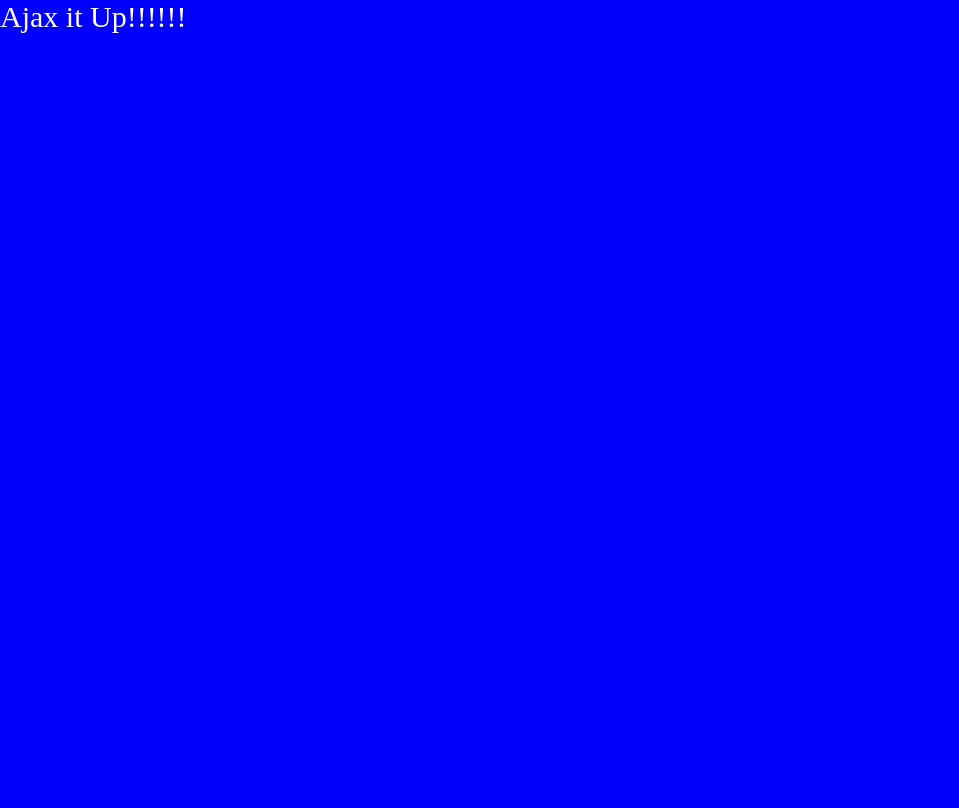
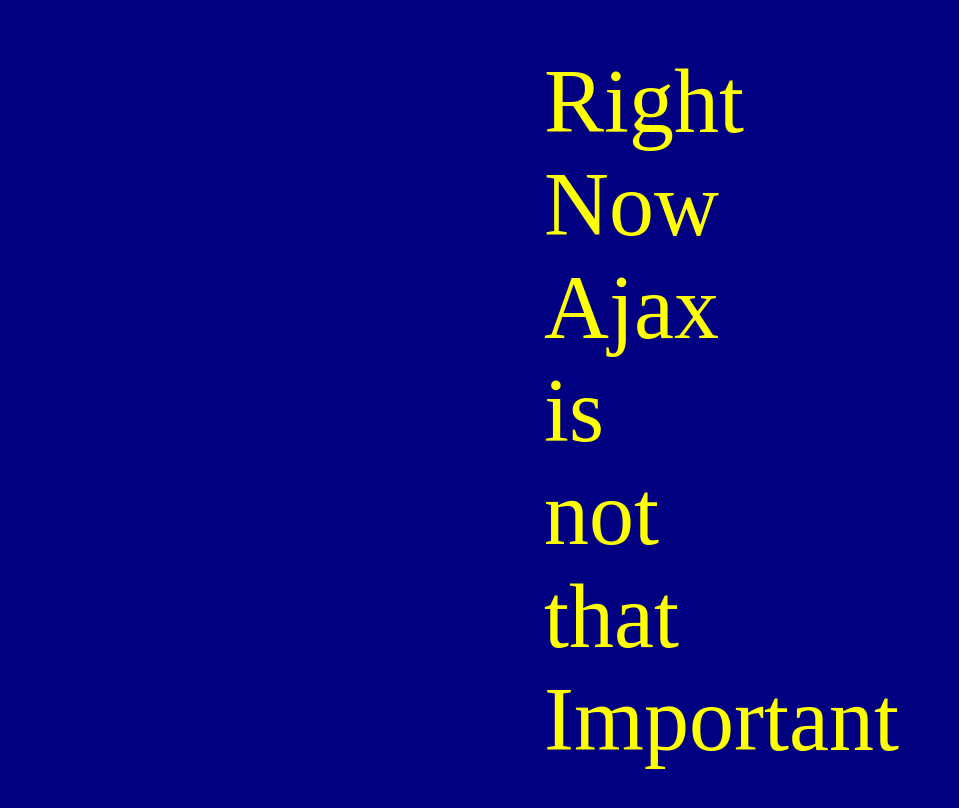
Before and after one commit to 1611Aryan/Ajax.github.io, a plain HTML site: page index.html in a window 1280 px wide. Shown: the whole page, without its empty margins (0-959 px from the left). Drawn offline with Linux system fonts and the light colour scheme.

Commit message:
somethinhg

```diff
--- a/index.html
+++ b/index.html
@@ -5,22 +5,27 @@
 <title>Untitled Document</title>
     <style>
         body{
-            background-color: blue;
+            background-color: navy;
             margin:0;
             padding:0;
-            color:white;
-            font-size:30px;
+            color:yellow;
+            font-size:90px;
+        }
+        p{
+            padding:50px;
+            width:15%;
+            margin:0 auto;
         }
     </style>
 </head>
     <script type="text/javascript" src="jquery/jquery.min.js"></script>
 <body>
-    Ajax it Up!!!!!!
+    <p id="text"></p>
     <script type="text/javascript">
         $.ajax("text.txt").done(function(data){
-            alert(data);
-        }).fail(function(data){
-            alert("error");
+         $("#text").html(data) ;
+        }).fail(function(){
+            $("#text").html("error");
         });
     </script>
 </body>
```
Also changed, not shown: text.txt.
